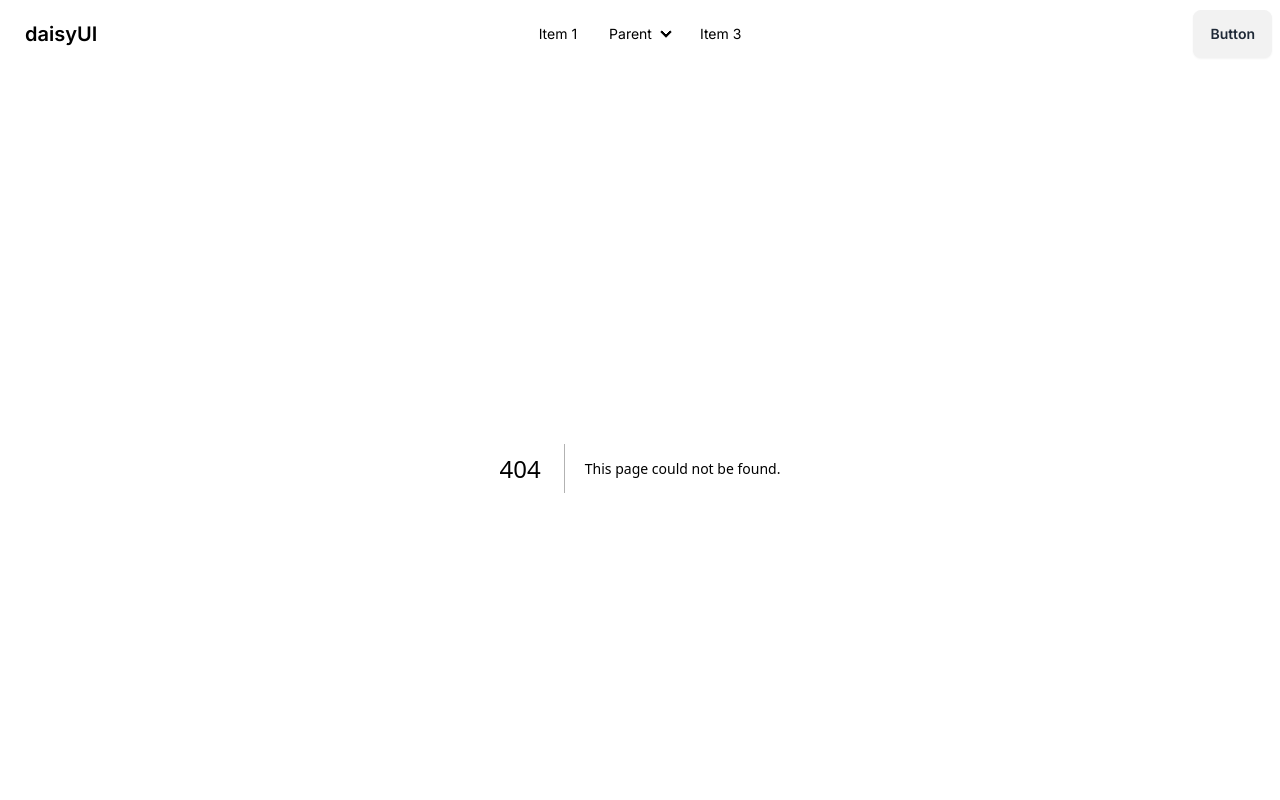
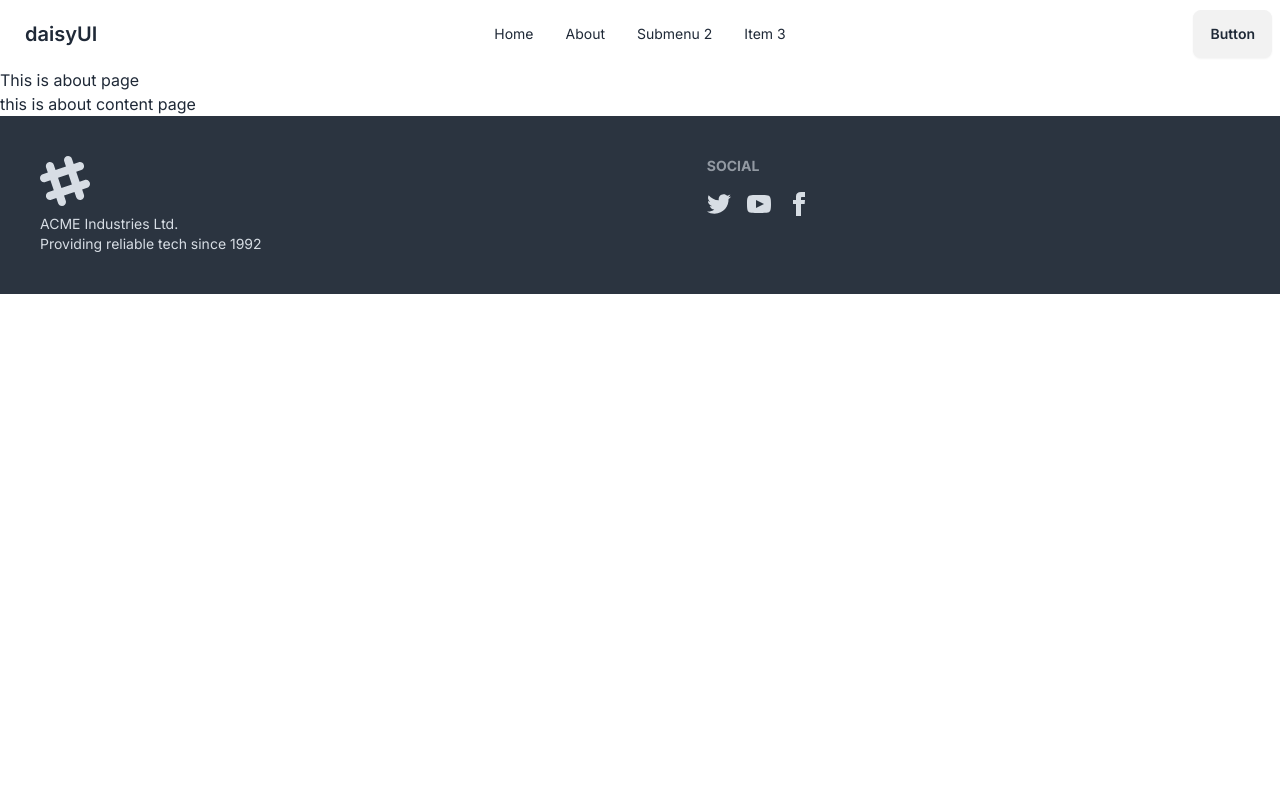
Before and after one commit to yasin-hasan2/nextJs-learning-project, a Next.js app: page /about in a window 1280 px wide. Before the commit this address had no page. Shown: the top 800 px of the page. Built offline with nearby package versions, Linux system fonts and the light colour scheme.

Commit message:
basic routing concept and file folder structure

```diff
--- /dev/null
+++ b/src/app/about/page.jsx
@@ -0,0 +1,13 @@
+import AboutCotents from "@/components/AboutCotents";
+import React from "react";
+
+const AboutPage = () => {
+  return (
+    <div>
+      <h1> This is about page</h1>
+      <AboutCotents></AboutCotents>
+    </div>
+  );
+};
+
+export default AboutPage;
--- a/src/app/layout.js
+++ b/src/app/layout.js
@@ -9,6 +9,23 @@ export const metadata = {
 };
 
 export default function RootLayout({ children }) {
+  const navItems = (
+    <>
+      <li>
+        <a>Home</a>
+      </li>
+      <li>
+        <a>About</a>
+      </li>
+      <li>
+        <a>Submenu 2</a>
+      </li>
+      <li>
+        <a>Item 3</a>
+      </li>
+    </>
+  );
+
   return (
     <html lang="en">
       <body className={inter.className}>
@@ -39,49 +56,13 @@ export default function RootLayout({ children }) {
                 tabIndex={0}
                 className="menu menu-sm dropdown-content bg-base-100 rounded-box z-[1] mt-3 w-52 p-2 shadow"
               >
-                <li>
-                  <a>Item 1</a>
-                </li>
-                <li>
-                  <a>Parent</a>
-                  <ul className="p-2">
-                    <li>
-                      <a>Submenu 1</a>
-                    </li>
-                    <li>
-                      <a>Submenu 2</a>
-                    </li>
-                  </ul>
-                </li>
-                <li>
-                  <a>Item 3</a>
-                </li>
+                {navItems}
               </ul>
             </div>
             <a className="btn btn-ghost text-xl">daisyUI</a>
           </div>
           <div className="navbar-center hidden lg:flex">
-            <ul className="menu menu-horizontal px-1">
-              <li>
-                <a>Item 1</a>
-              </li>
-              <li>
-                <details>
-                  <summary>Parent</summary>
-                  <ul className="p-2">
-                    <li>
-                      <a>Submenu 1</a>
-                    </li>
-                    <li>
-                      <a>Submenu 2</a>
-                    </li>
-                  </ul>
-                </details>
-              </li>
-              <li>
-                <a>Item 3</a>
-              </li>
-            </ul>
+            <ul className="menu menu-horizontal px-1">{navItems}</ul>
           </div>
           <div className="navbar-end">
             <a className="btn">Button</a>
--- a/src/app/page.js
+++ b/src/app/page.js
@@ -1,11 +1,10 @@
-
+import Heading from "@/components/Heading";
 
 export default function Home() {
   return (
     <main>
-    <h1>
-    hello next Js
-    </h1>
+      <Heading></Heading>
+      <h1>hello next Js</h1>
     </main>
     // <main className="flex min-h-screen flex-col items-center justify-between p-24">
     //   <div className="z-10 max-w-5xl w-full items-center justify-between font-mono text-sm lg:flex">
--- /dev/null
+++ b/src/app/services/page.jsx
@@ -0,0 +1,11 @@
+import React from "react";
+
+const ServicesPage = () => {
+  return (
+    <div>
+      <h1> This is Services page</h1>
+    </div>
+  );
+};
+
+export default ServicesPage;
--- /dev/null
+++ b/src/components/AboutCotents.jsx
@@ -0,0 +1,11 @@
+import React from "react";
+
+const AboutCotents = () => {
+  return (
+    <div>
+      <h1>this is about content page</h1>
+    </div>
+  );
+};
+
+export default AboutCotents;
--- a/src/components/Heading.jsx
+++ b/src/components/Heading.jsx
@@ -1,7 +1,11 @@
 import React from "react";
 
 const Heading = () => {
-  return <div></div>;
+  return (
+    <div>
+      <h1> this is Heading </h1>
+    </div>
+  );
 };
 
 export default Heading;
```
